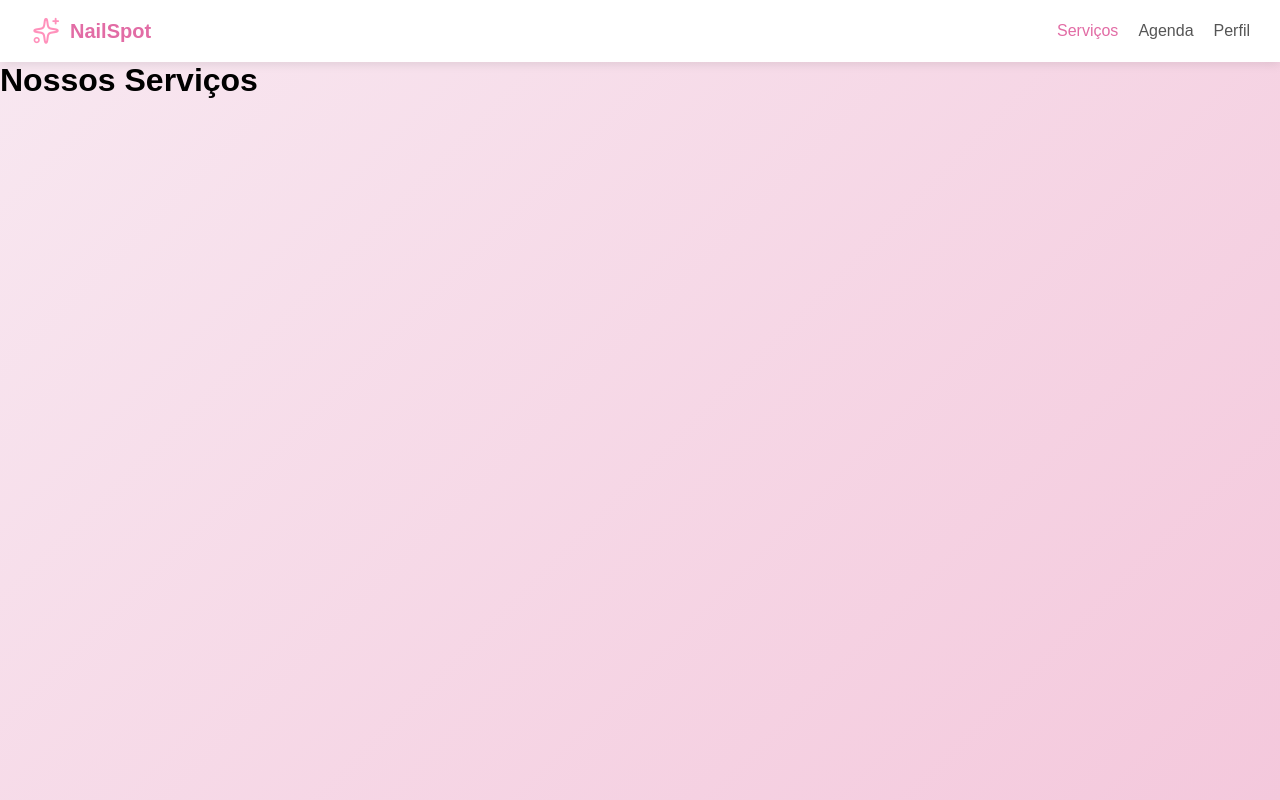
After one commit to aprendizerick762/Nailspot, a PHP site: page /agenda_cliente.html in a window 1280 px wide. The commit adds this page. Run offline with PHP 8.4, Linux system fonts and the light colour scheme.

Commit message:
Segunda versão

```diff
--- /dev/null
+++ b/agenda_cliente.html
@@ -0,0 +1,30 @@
+<!DOCTYPE html>
+<html lang="en">
+<head>
+    <meta charset="UTF-8">
+    <meta name="viewport" content="width=device-width, initial-scale=1.0">
+    <title>Nailspot | Agenda</title>
+    <link rel="stylesheet" href="css/agenda_cliente.css">
+</head>
+<body>
+    <header class="navbar">
+        <div class="logo">
+            <img src="img/LogoNailspot+.png" alt="Logo NailSpot">
+            <span class="nome">NailSpot</span>
+        </div>
+    <nav>
+      <ul>
+        <li><a href="servicos_cliente.html" class="active">Serviços</a></li>
+        <li><a href="agenda_cliente.html">Agenda</a></li>
+        <li><a href="perfil_cliente.html">Perfil</a></li>
+      </ul>
+    </nav>
+  </header>
+
+    <h1>Nossos Serviços</h1>
+
+
+
+  </main>
+</body>
+</html>
--- a/categoria.html
+++ b/categoria.html
@@ -21,11 +21,11 @@
         <form class="form-categoria" onsubmit="return redirecionar(event)">
             <label>
                 <input type="radio" name="tipo" value="pessoa" checked>
-                <span>👩 Pessoa Física</span>
+                <span>Pessoa Física</span>
             </label>
             <label>
                 <input type="radio" name="tipo" value="empresa">
-                <span>🏢 Empresa</span>
+                <span>Empresa</span>
             </label>
             <div class="botoes">
                 <button type="submit" class="botao rosa">OK</button>
@@ -41,6 +41,7 @@
         function redirecionar(event) {
             event.preventDefault();
             window.location.href = "cadastro_cliente.html";
+            window.location.href = "cadastro_empresa.html";
         }
     </script>
 </body>
--- /dev/null
+++ b/css/agenda_cliente.css
@@ -0,0 +1,59 @@
+
+* {
+  margin: 0;
+  padding: 0;
+  box-sizing: border-box;
+}
+
+body {
+  font-family: "Poppins", sans-serif;
+  background: linear-gradient(135deg, #f8e8f1, #f4c8dc);
+  min-height: 100vh;
+  display: flex;
+  flex-direction: column;
+}
+
+
+.navbar {
+  background-color: #fff;
+  display: flex;
+  justify-content: space-between;
+  align-items: center;
+  padding: 15px 30px;
+  box-shadow: 0 2px 10px rgba(0,0,0,0.1);
+}
+
+.logo {
+    display: flex;
+    align-items: center;
+    gap: 8px;
+}
+
+.logo img {
+    width: 32px;
+    height: 32px;
+}
+
+.nome {
+    color: #e26ca5;
+    font-size: 20px;
+    font-weight: 600;
+}
+
+nav ul {
+  list-style: none;
+  display: flex;
+  gap: 20px;
+}
+
+nav a {
+  text-decoration: none;
+  color: #555;
+  font-weight: 500;
+  transition: color 0.3s ease;
+}
+
+nav a:hover,
+nav a.active {
+  color: #e26ca5;
+}
--- a/index.html
+++ b/index.html
@@ -5,7 +5,6 @@
     <meta name="viewport" content="width=device-width, initial-scale=1.0">
     <meta http-equiv="refresh" content="0; URL='home.html'" />
     <title><Redirecionando class=""></Redirecionando></title>
-    <link rel="stylesheet" href="css/style.css">
 </head>
 <body>
 
--- a/login.html
+++ b/login.html
@@ -18,7 +18,7 @@
             <h1>Bem-Vindo ao NailSpot</h1>
             <p class="subtitulo">O melhor lugar para seu agendamento de manicure e pedicure!</p>
 
-            <form class="formulario" action="servicos.html" method="POST">
+            <form class="formulario" action="servicos_cliente.html" method="POST">
                 <div class="campo">
                     <label for="email">E-mail</label>
                     <input type="email" id="email" name="email" placeholder="seuemail@email.com" required>
```
Also changed, not shown: css/servicos_cliente.css (renamed from css/servicos.css, +45 -8 lines), servicos_cliente.html (renamed from servicos.html, +12 -8 lines), css/style.css (deleted).
